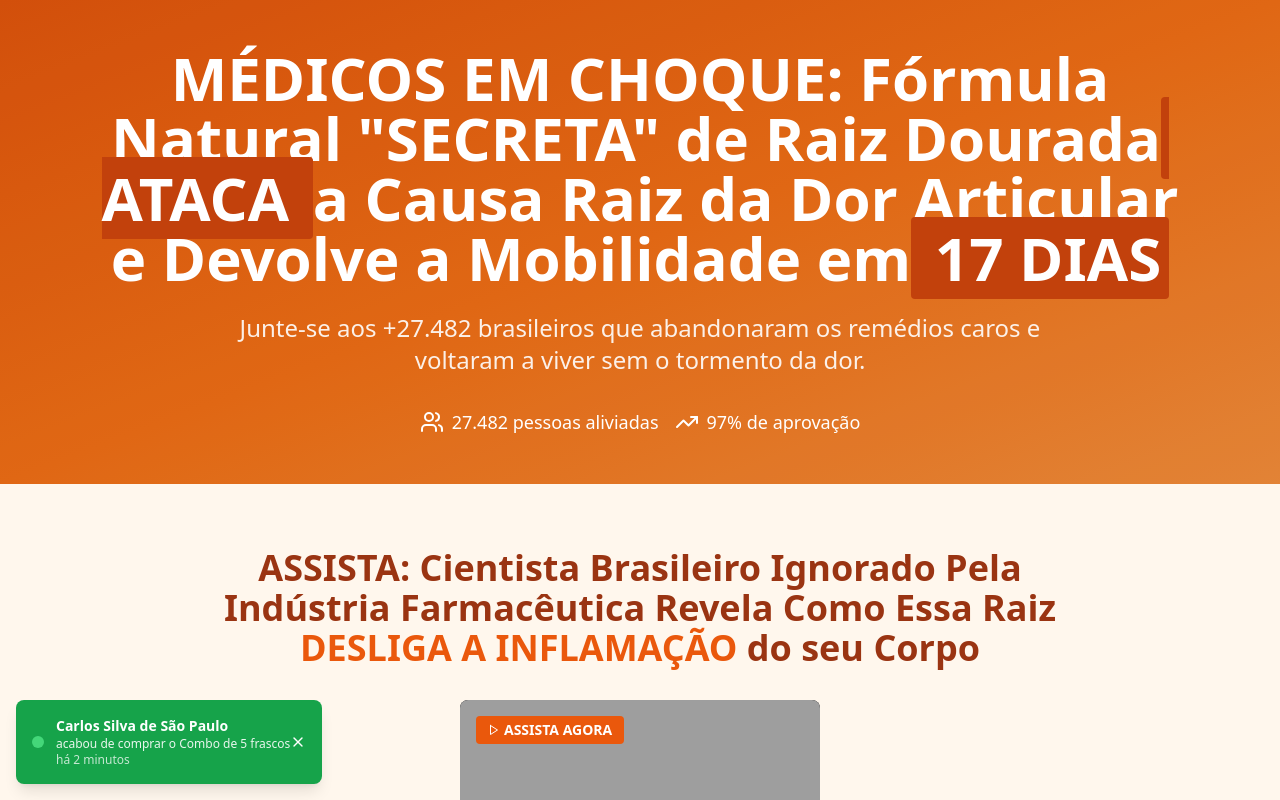
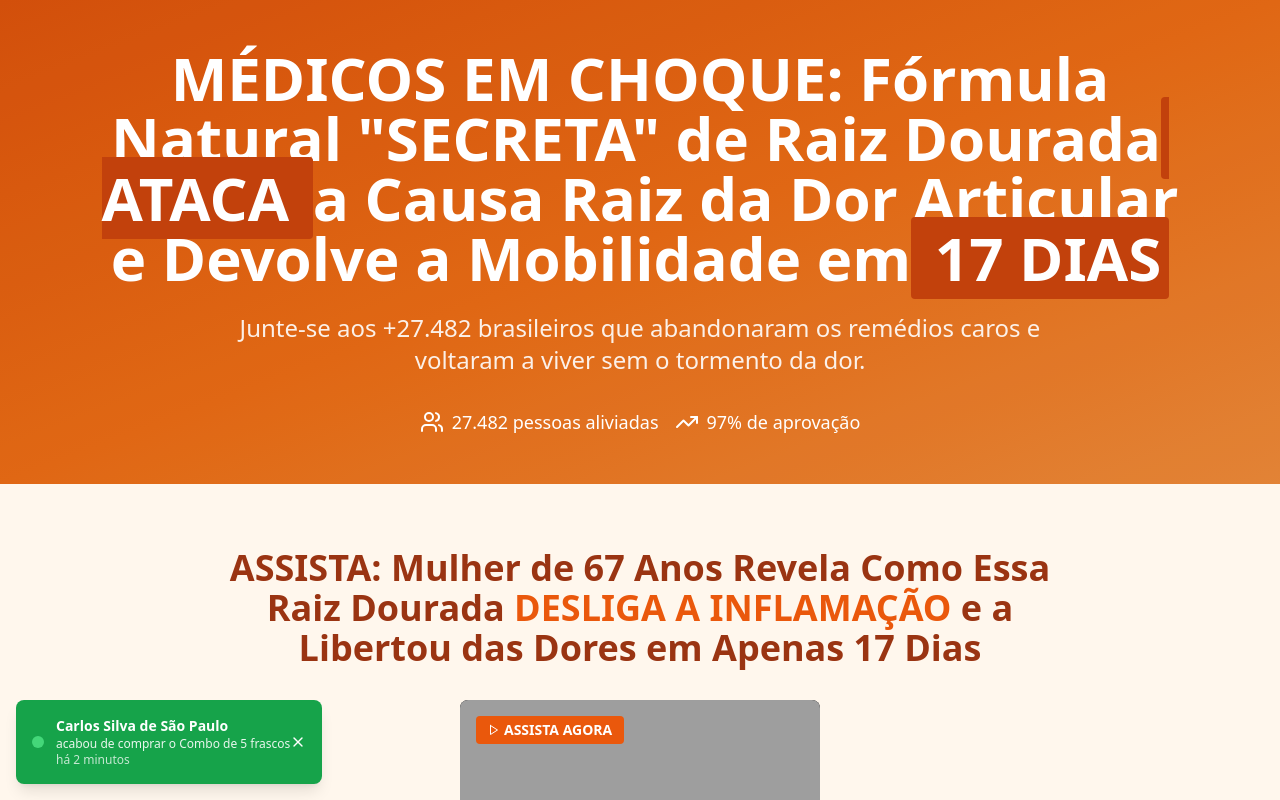
Before and after one commit to augustooliveira887/coluna, a React (Vite) app: page / in a window 1280 px wide. Shown: the top 800 px of the page. Built offline with nearby package versions, Linux system fonts and the light colour scheme; grey boxes are pictures that could not be loaded.

Commit message:
Atualizar copy do VSL e remover ANVISA

```diff
--- a/src/App.tsx
+++ b/src/App.tsx
@@ -178,9 +178,9 @@ function App() {
         <section className="py-8 md:py-16 bg-orange-50">
           <div className="max-w-4xl mx-auto px-4 text-center">
             <h2 className="text-2xl md:text-3xl lg:text-4xl font-bold mb-6 md:mb-8 text-orange-800 leading-tight">
-              ASSISTA: Cientista Brasileiro Ignorado Pela Indústria Farmacêutica Revela Como Essa Raiz
+              ASSISTA: Mulher de 67 Anos Revela Como Essa Raiz Dourada
               <span className="text-orange-600 block md:inline"> DESLIGA A INFLAMAÇÃO </span>
-              do seu Corpo
+              e a Libertou das Dores em Apenas 17 Dias
             </h2>
             <div className="relative bg-black rounded-lg overflow-hidden mx-auto" style={{ maxWidth: '360px', aspectRatio: '9/16' }}>
               <video
@@ -288,10 +288,6 @@ function App() {
                   <div className="flex items-center gap-3">
                     <CheckCircle className="w-5 h-5 md:w-6 md:h-6 text-white" />
                     <span className="text-base md:text-lg">100% natural, sem efeitos colaterais</span>
-                  </div>
-                  <div className="flex items-center gap-3">
-                    <CheckCircle className="w-5 h-5 md:w-6 md:h-6 text-white" />
-                    <span className="text-base md:text-lg">Aprovado pela ANVISA</span>
                   </div>
                 </div>
               </div>
```
